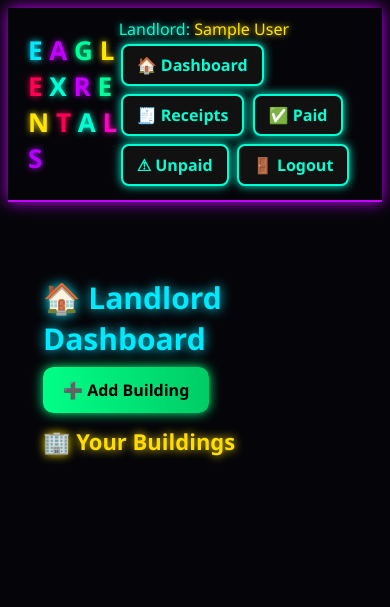
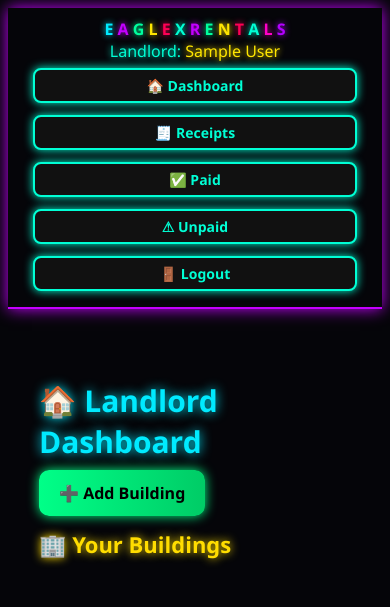
Before and after one commit to Eagleworrior/EAGLEX-RENTALS, a Flask app: page / in a window 390 px wide. Shown: the top 607 px of the page. Run offline with Flask 3, Linux system fonts and the light colour scheme; the visitor is signed in with stand-in values (Sample User, id 1); data that the repository does not hold is empty.

Commit message:
Add viewport meta tag and responsive CSS for mobile support

```diff
--- a/static/css/neon.css
+++ b/static/css/neon.css
@@ -36,8 +36,7 @@ header {
 
 .logo-text {
   font-size: 26px;
-  font-weight: 900;
-}
+  font-weight: 900;}
 
 /* Neon text helpers */
 .neon-blue { color: var(--neon-blue); text-shadow: 0 0 6px var(--neon-blue); }
@@ -75,8 +74,7 @@ h1, h2, h3, h4 {
   cursor: pointer;
   text-decoration: none;
   display: inline-block;
-  margin: 4px 2px;
-  box-shadow: 0 0 10px var(--neon-aqua);
+  margin: 4px 2px;  box-shadow: 0 0 10px var(--neon-aqua);
   transition: 0.2s;
 }
 
@@ -152,8 +150,7 @@ h1, h2, h3, h4 {
   font-weight: 600;
 }
 
-.flash-success { background: #003322; color: var(--neon-green); }
-.flash-error { background: #330011; color: var(--neon-red); }
+.flash-success { background: #003322; color: var(--neon-green); }.flash-error { background: #330011; color: var(--neon-red); }
 
 /* Receipt */
 .receipt-border {
@@ -191,8 +188,7 @@ h1, h2, h3, h4 {
 .receipt-text.line4 { color: var(--neon-yellow); }
 .receipt-text.line5 { color: var(--neon-violet); }
 .receipt-text.line6 { color: var(--neon-aqua); }
-.receipt-text.line7 { color: var(--neon-red); }
-.receipt-text.line8 { color: var(--neon-green); }
+.receipt-text.line7 { color: var(--neon-red); }.receipt-text.line8 { color: var(--neon-green); }
 .receipt-text.line9 { color: var(--neon-pink); }
 .receipt-text.line10 { color: var(--neon-blue); }
 .receipt-text.line11 { color: var(--neon-purple); }
@@ -230,8 +226,7 @@ h1, h2, h3, h4 {
 }
 
 .receipt-status.due {
-  color: var(--neon-red);
-  text-shadow: 0 0 10px var(--neon-red);
+  color: var(--neon-red);  text-shadow: 0 0 10px var(--neon-red);
 }
 
 .stamp {
@@ -252,3 +247,47 @@ h1, h2, h3, h4 {
     color: #000000;
   }
 }
+
+/* --- Responsive additions --- */
+img, video {
+  max-width: 100%;
+  height: auto;
+}
+
+@media (max-width: 992px) {
+  header {
+    flex-direction: column;
+    text-align: center;
+  }
+  .header-actions {
+    flex-wrap: wrap;
+    justify-content: center;
+  }
+}
+
+@media (max-width: 768px) {
+  .logo-text {
+    font-size: 20px;
+  }
+  .header-actions {
+    flex-direction: column;
+    align-items: center;
+  }
+  .btn {
+    width: 90%;
+    margin: 6px 0;
+  }
+}
+
+@media (max-width: 480px) {
+  .logo-text {
+    font-size: 16px;
+  }
+  .btn {
+    font-size: 14px;
+    padding: 6px 10px;
+  }
+  .container {
+    padding: 6px;
+  }
+}
--- a/templates/base.html
+++ b/templates/base.html
@@ -2,8 +2,10 @@
 <html lang="en">
 <head>
   <meta charset="utf-8">
+  <meta name="viewport" content="width=device-width, initial-scale=1.0">
   <title>EAGLEX RENTALS</title>
-  <link rel="stylesheet" href="{{ url_for('static', filename='css/neon.css') }}">
+  <link rel="stylesheet" href="{{ url_for('static',
+  filename='css/neon.css') }}">
 </head>
 <body class="theme-dark">
   <header>
```
Also changed, not shown: requirements.txt (+14 -22 lines), neon.css (added), templates/neon.css (added), 2 other files.
